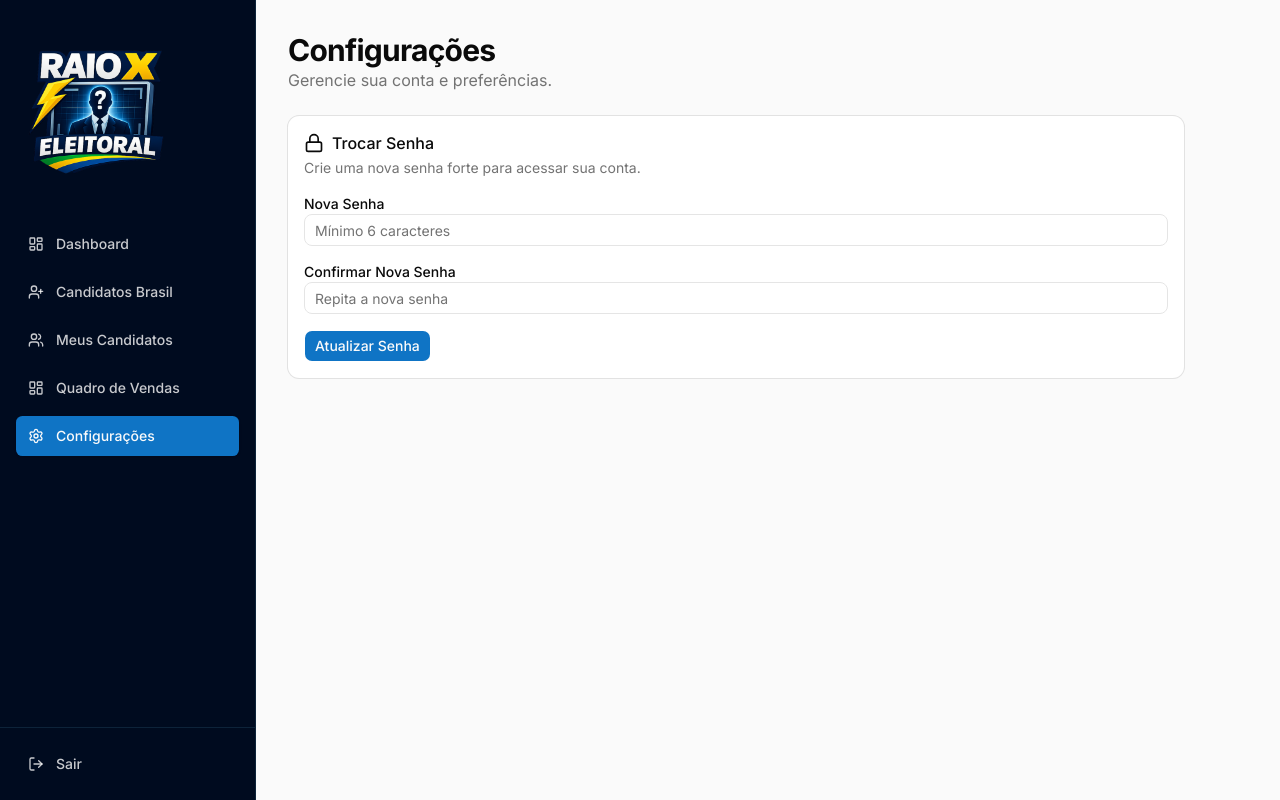
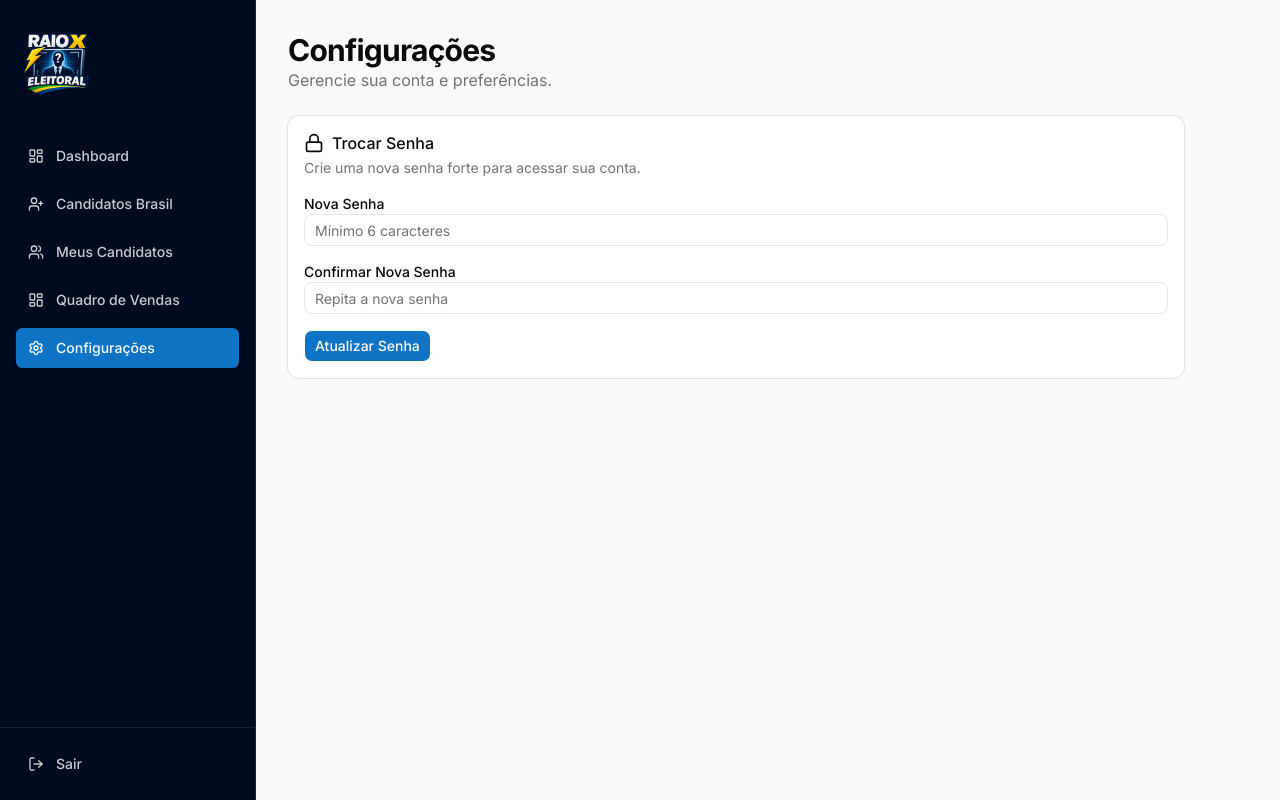
Before and after one commit to gatepfr/raioxeleitoral, a Next.js app: page /settings in a window 1280 px wide. Built offline with nearby package versions, Linux system fonts and the light colour scheme.

Commit message:
style: adjust logo container for the new compact version

```diff
--- a/components/layout/main-layout.tsx
+++ b/components/layout/main-layout.tsx
@@ -39,8 +39,8 @@ export function MainLayout({ children }: MainLayoutProps) {
         "fixed inset-y-0 left-0 z-50 w-64 bg-sidebar text-sidebar-foreground border-r border-sidebar-border flex flex-col transition-transform duration-300 lg:relative lg:translate-x-0",
         isMobileMenuOpen ? "translate-x-0" : "-translate-x-full"
       )}>
-        <div className="p-4 pt-8 flex items-center justify-center lg:justify-start">
-          <div className="w-full h-40 relative px-2">
+        <div className="p-4 pt-6 flex items-center justify-center lg:justify-start">
+          <div className="w-full h-20 relative">
              <Image
                src="/raioxeleitoral.png"
                alt="Raio X Eleitoral Logo"
```
